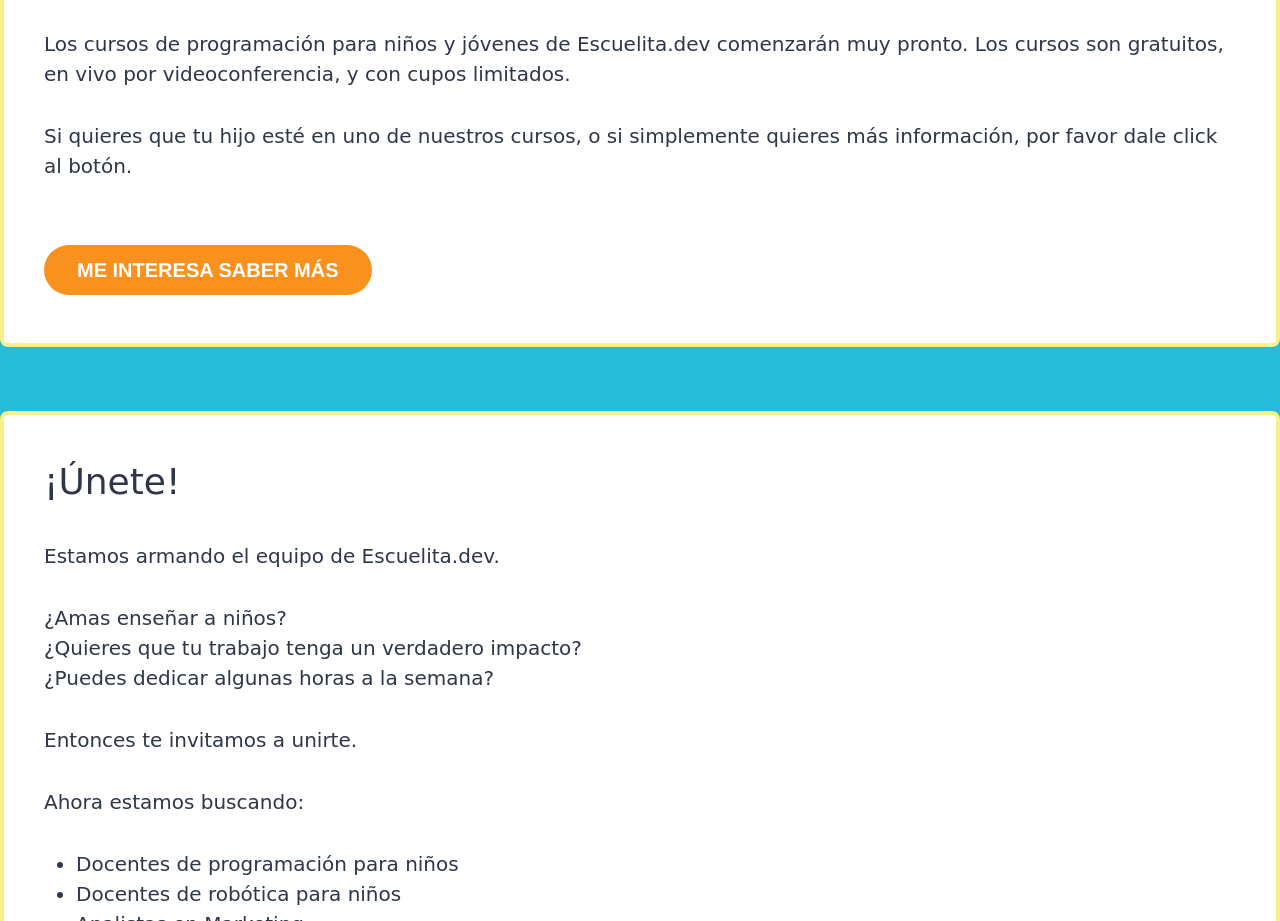
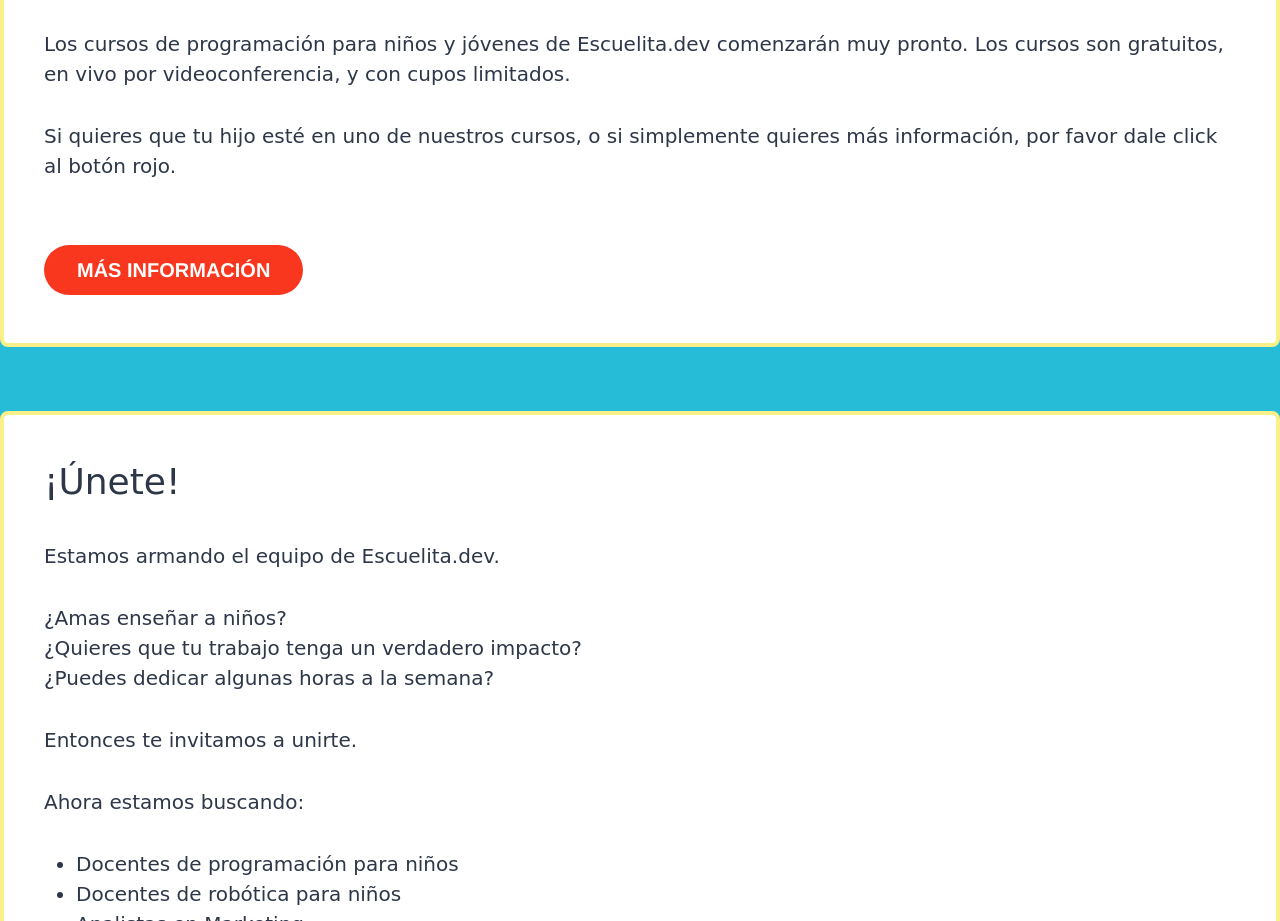
Before and after one commit to mauricoder/escuelita.dev-prelaunch, a website: page public/index.html in a window 1280 px wide. Shown: the part 1092-2013 px from the top of the page. Drawn offline with Linux system fonts and the light colour scheme; a script that the page names is missing; a web font is replaced by a local one.

Commit message:
boton rojo

```diff
--- a/public/index.html
+++ b/public/index.html
@@ -56,13 +56,16 @@
       <h1 class="text-4xl">Cursos Comenzando Muy Pronto!</h1>
       <div class="text-xl">
         <p class="mt-8">Los cursos de programación para niños y jóvenes de Escuelita.dev comenzarán muy pronto. Los cursos son gratuitos, en vivo por videoconferencia, y con cupos limitados.</p>
-        <p class="mt-8 mb-16">Si quieres que tu hijo esté en uno de nuestros cursos, o si simplemente quieres más información, por favor dale click al botón.</p><a class="typeform-share button"
+        <p class="mt-8 mb-16">Si quieres que tu hijo esté en uno de nuestros cursos, o si simplemente quieres más información, por favor dale click al botón rojo.</p><a class="typeform-share button"
              data-mode="drawer_right"
              href="https://form.typeform.com/to/xP1beIWC"
              style=
-             "display:inline-block;text-decoration:none;background-color:#F9911E;color:white;cursor:pointer;font-family:Helvetica,Arial,sans-serif;font-size:20px;line-height:50px;text-align:center;margin:0;height:50px;padding:0px 33px;border-radius:25px;max-width:100%;white-space:nowrap;overflow:hidden;text-overflow:ellipsis;font-weight:bold;-webkit-font-smoothing:antialiased;-moz-osx-font-smoothing:grayscale;"
-             target="_blank">ME INTERESA SABER MÁS</a>
+             "display:inline-block;text-decoration:none;background-color:#f9371e;color:white;cursor:pointer;font-family:Helvetica,Arial,sans-serif;font-size:20px;line-height:50px;text-align:center;margin:0;height:50px;padding:0px 33px;border-radius:25px;max-width:100%;white-space:nowrap;overflow:hidden;text-overflow:ellipsis;font-weight:bold;-webkit-font-smoothing:antialiased;-moz-osx-font-smoothing:grayscale;"
+             target="_blank">MÁS INFORMACIÓN</a>
         <script>
+
+
+
 
 
 
@@ -102,6 +105,9 @@
 
 
 
+
+
+
         (function() { var qs,js,q,s,d=document, gi=d.getElementById, ce=d.createElement, gt=d.getElementsByTagName, id="typef_orm_share", b="https://embed.typeform.com/"; if(!gi.call(d,id)){ js=ce.call(d,"script"); js.id=id; js.src=b+"embed.js"; q=gt.call(d,"script")[0]; q.parentNode.insertBefore(js,q) } })()
         </script>
       </div>
```
